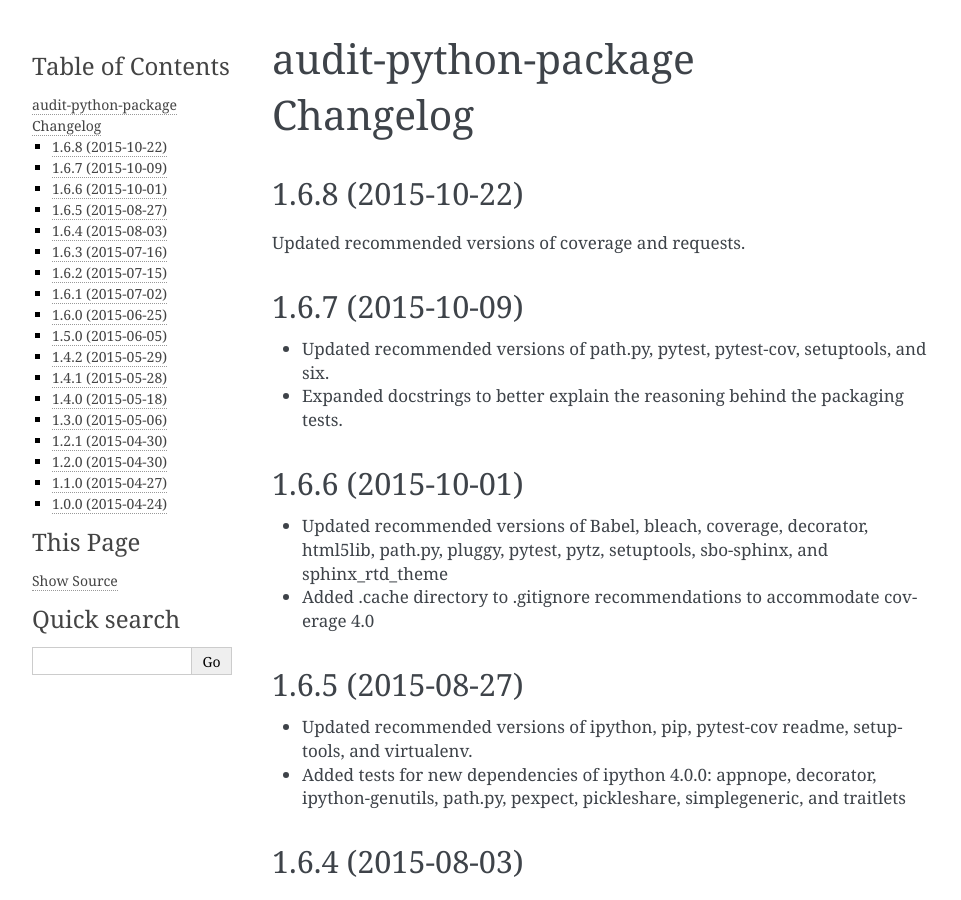
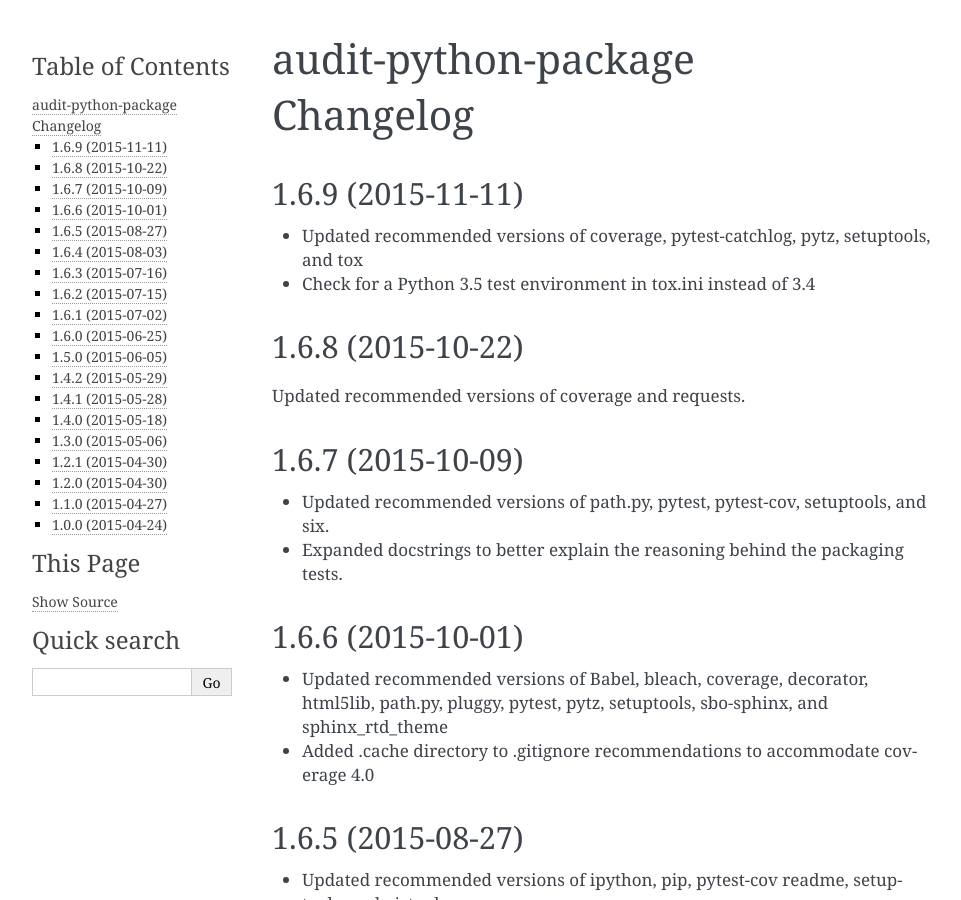
Before and after one commit to oreillymedia/audit-python-package, a Sphinx documentation site: the page built from docs/CHANGELOG.rst, in a window 1280 px wide and 900 px high. Shown: the whole window, without its empty margins (148-1109 px from the left). Built offline with Sphinx 7.4.7, drawn with Linux system fonts in a browser that asks for light colours; pages that are not in the unit, such as notebooks, are missing from menus; the version number is read from the project's files by our own code.

Commit message:
Check for tests against Python 3.5, update dependencies

```diff
--- a/docs/CHANGELOG.rst
+++ b/docs/CHANGELOG.rst
@@ -1,5 +1,11 @@
 audit-python-package Changelog
 ==============================
+
+1.6.9 (2015-11-11)
+------------------
+* Updated recommended versions of coverage, pytest-catchlog, pytz, setuptools,
+  and tox
+* Check for a Python 3.5 test environment in tox.ini instead of 3.4
 
 1.6.8 (2015-10-22)
 ------------------
--- a/setup.py
+++ b/setup.py
@@ -11,7 +11,7 @@ import codecs
 import os
 from setuptools import find_packages, setup
 
-version = '1.6.8'  # Don't forget to update docs/CHANGELOG.rst if you increment the version
+version = '1.6.9'  # Don't forget to update docs/CHANGELOG.rst if you increment the version
 
 install_requires = [
     'future',
```
Also changed, not shown: 6 other files.
